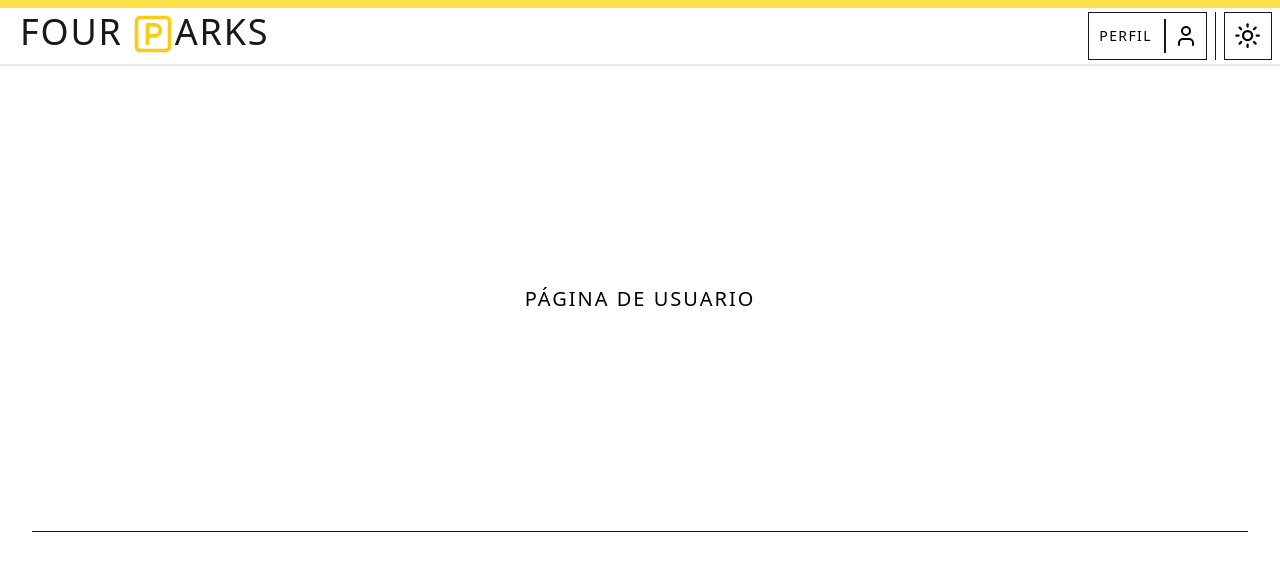
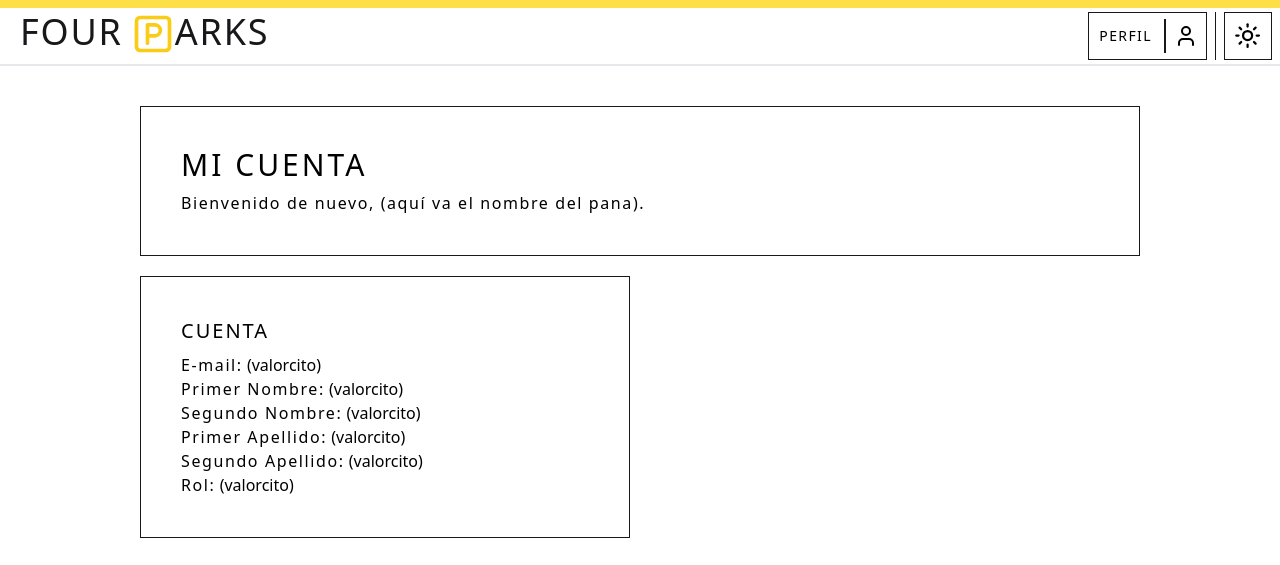
Before and after one commit to nicolas1102/four-parks-frontend, a Next.js app: page /usuario in a window 1280 px wide. Shown: the top 565 px of the page. Built offline with nearby package versions, Linux system fonts and the light colour scheme; no server answers.

Commit message:
primera version de la pagina de perfil de usuario

```diff
--- a/package.json
+++ b/package.json
@@ -11,6 +11,7 @@
   "dependencies": {
     "@hookform/resolvers": "^3.3.4",
     "@radix-ui/react-accordion": "^1.1.2",
+    "@radix-ui/react-dialog": "^1.0.5",
     "@radix-ui/react-dropdown-menu": "^2.0.6",
     "@radix-ui/react-label": "^2.0.2",
     "@radix-ui/react-select": "^2.0.0",
--- a/src/app/admin/page.tsx
+++ b/src/app/admin/page.tsx
@@ -2,7 +2,7 @@
 
 import { useSession } from 'next-auth/react'
 import AdminFunctionItem from './_components/AdminFunctionItem'
-import { ParkingSquare, User } from 'lucide-react'
+import { LineChart, ParkingSquare, User } from 'lucide-react'
 
 const GERENTE_FUNCTIONS = [
   {
@@ -19,6 +19,20 @@
   },
 ]
 
+const FUNCIONARIO_FUNCTIONS = [
+  {
+    title: 'VER ESTADO PUNTO',
+    text: 'Gestiona las reservas actuales del punto.',
+    link: '/admin/parqueaderos/',
+    icon: <ParkingSquare strokeWidth={0.9} className='h-32 w-32 mx-auto' />,
+  },
+  {
+    title: 'VER ESTADISTICAS DE PUNTO',
+    text: 'Ver las estadisticas del punto de parqueadero.',
+    link: '/admin/usuarios',
+    icon: <LineChart strokeWidth={0.9} className='h-32 w-32 mx-auto' />,
+  },]
+
 const Page = () => {
   const { data: session } = useSession()
   return (
@@ -31,7 +45,18 @@
           <p className='text-base uppercase'>Este es el menu de </p>
         </div>
         <div className='flex flex-row flex-wrap gap-5'>
-          {GERENTE_FUNCTIONS.map((item, index) => (
+          {session?.role === 'FUNCIONARIO' &&
+            FUNCIONARIO_FUNCTIONS.map((item, index) => (
+              <AdminFunctionItem
+                title={item.title}
+                text={item.text}
+                link={item.link}
+                icon={item.icon}
+                key={index}
+              />
+            ))}
+            {session?.role === 'GERENTE' &&
+              GERENTE_FUNCTIONS.map((item, index) => (
                 <AdminFunctionItem
                   title={item.title}
                   text={item.text}
--- a/src/app/api/auth/[...nextauth]/route.tsx
+++ b/src/app/api/auth/[...nextauth]/route.tsx
@@ -34,7 +34,7 @@
             // TODO: Borrar esto cuando el back envie el rol
             const userWithRole = {
               ...userFound,
-              role: 'GERENTE',
+              role: 'FUNCIONARIO',
               expires: 'expires',
             }
             return userWithRole // lo guarda en el token (luego el token lo guarda en la sesión, esto mas abajo en el callback session)
--- a/src/app/usuario/page.tsx
+++ b/src/app/usuario/page.tsx
@@ -1,9 +1,145 @@
+'use client'
+import PrimaryButton from '@/components/CustomButtons/PrimaryButton'
+import { useSession } from 'next-auth/react'
+
 export default function Home() {
+  const { data: session } = useSession()
   return (
-    <div className='max-h-full m-auto flex flex-col gap-y-10'>
-      <h1 className='text-xl tracking-widest text-center font-medium'>
-        PÁGINA DE USUARIO
-      </h1>
+    // <div className='max-h-full m-auto flex flex-col gap-y-10'>
+    <div className='max-h-full m-auto flex flex-col gap-y-5 p-10'>
+      <div className='border border-primary p-10 w-[1000px]'>
+        <div>
+          <h1 className='text-3xl tracking-widest font-medium pb-2'>
+            MI CUENTA
+          </h1>
+          <p className='text-base tracking-widest'>
+            Bienvenido de nuevo, (aquí va el nombre del pana).
+          </p>
+        </div>
+      </div>
+
+      <div className='flex flex-row gap-5 flex-wrap max-w-[1000px]'>
+        <div className='border border-primary p-10 w-[490px]'>
+          <div className='col-span-1 row-span-1'>
+            <h2 className='tracking-widest text-xl pb-2'>CUENTA</h2>
+            <ul>
+              <li>
+                <p>
+                  <span className='font-medium tracking-widest'>E-mail:</span>{' '}
+                  (valorcito)
+                </p>
+              </li>
+              <li>
+                <p>
+                  <span className='font-medium tracking-widest'>
+                    Primer Nombre:
+                  </span>{' '}
+                  (valorcito)
+                </p>
+              </li>
+              <li>
+                <p>
+                  <span className='font-medium tracking-widest'>
+                    Segundo Nombre:
+                  </span>{' '}
+                  (valorcito)
+                </p>
+              </li>
+              <li>
+                <p>
+                  <span className='font-medium tracking-widest'>
+                    Primer Apellido:
+                  </span>{' '}
+                  (valorcito)
+                </p>
+              </li>
+              <li>
+                <p>
+                  <span className='font-medium tracking-widest'>
+                    Segundo Apellido:
+                  </span>{' '}
+                  (valorcito)
+                </p>
+              </li>
+              <li>
+                <p>
+                  <span className='font-medium tracking-widest'>Rol:</span>{' '}
+                  (valorcito)
+                </p>
+              </li>
+            </ul>
+          </div>
+
+          {session?.role === 'USUARIO' && (
+            <div className='col-span-1 pt-8 flex flex-row justify-end'>
+              <PrimaryButton text='EDITAR CUENTA' />
+            </div>
+          )}
+        </div>
+
+        {session?.role === 'USUARIO' && (
+          <>
+            <div className='border border-primary p-10 w-[490px]'>
+              <div className='col-span-1 row-span-1'>
+                <h2 className='tracking-widest text-xl pb-2'>
+                  TARJETA DE CRÉDITO
+                </h2>
+                <ul>
+                  <li>
+                    <p>
+                      <span className='font-medium tracking-widest'>
+                        Número de tarjeta:
+                      </span>{' '}
+                      (valorcito)
+                    </p>
+                  </li>
+                  <li>
+                    <p>
+                      <span className='font-medium tracking-widest'>
+                        Fecha de expritación:
+                      </span>{' '}
+                      (valorcito)
+                    </p>
+                  </li>
+                  <li>
+                    <p>
+                      <span className='font-medium tracking-widest'>CVV:</span>{' '}
+                      (valorcito)
+                    </p>
+                  </li>
+                </ul>
+              </div>
+              <div className='col-span-1 pt-8 flex flex-row justify-end'>
+                <PrimaryButton text='EDITAR TARJETA' />
+              </div>
+            </div>
+
+            <div className='border border-primary p-10 w-[490px]'>
+              <div className='col-span-1 row-span-1'>
+                <h2 className='tracking-widest text-xl pb-2'>CONTRASEÑA</h2>
+                <ul>
+                  <li>
+                    <p>
+                      <span className='font-medium tracking-widest'>
+                        Contraseña:
+                      </span>{' '}
+                      ••••••••••••••
+                    </p>
+                  </li>
+                </ul>
+              </div>
+              <div className='col-span-1 pt-8 flex flex-row justify-end'>
+                <PrimaryButton text='EDITAR CONTRASEÑA' />
+              </div>
+            </div>
+          </>
+        )}
+      </div>
+
+      {session?.role === 'USUARIO' && (
+        <div className='border-t border-primary my-4'></div>
+      )}
+
     </div>
   )
 }
--- a/src/components/CustomButtons/PrimaryButton.tsx
+++ b/src/components/CustomButtons/PrimaryButton.tsx
@@ -9,7 +9,7 @@
 }: {
   text: string
   onClick?: MouseEventHandler<HTMLButtonElement> | undefined
-  isLoading: boolean | undefined
+  isLoading?: boolean | undefined
   width?: number
 }) => {
   return (
--- a/src/components/Layout/Navbar/ProfileNav.tsx
+++ b/src/components/Layout/Navbar/ProfileNav.tsx
@@ -41,7 +41,7 @@
           <>
             <DropdownMenuItem>
               <User className='mr-2 h-4 w-4' />
-              <Link href='/profile'>Perfil</Link>
+              <Link href='/usuario'>Perfil</Link>
             </DropdownMenuItem>
             <DropdownMenuItem
               onClick={() => {
```
Also changed, not shown: src/components/ui/dialog.tsx (added, +122 -0 lines), 1 other file (tests, documents, lock files or other folders). Lines whose indentation alone changed are shown as unchanged.
